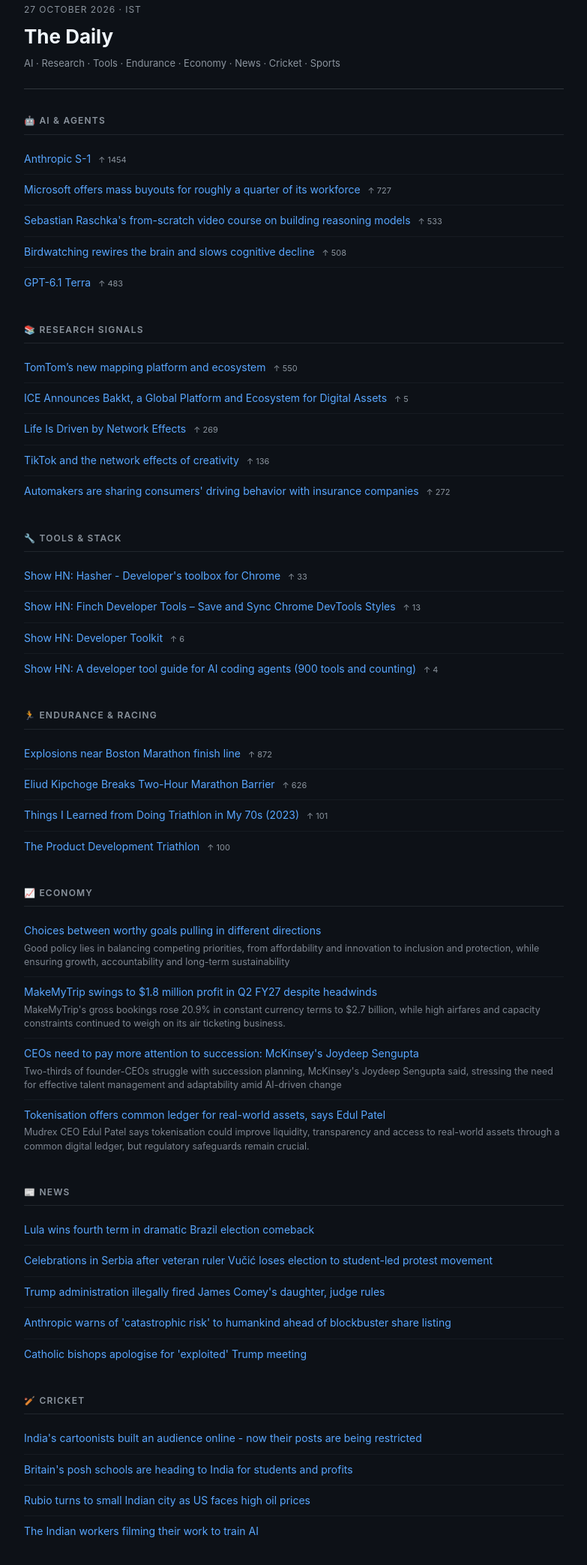
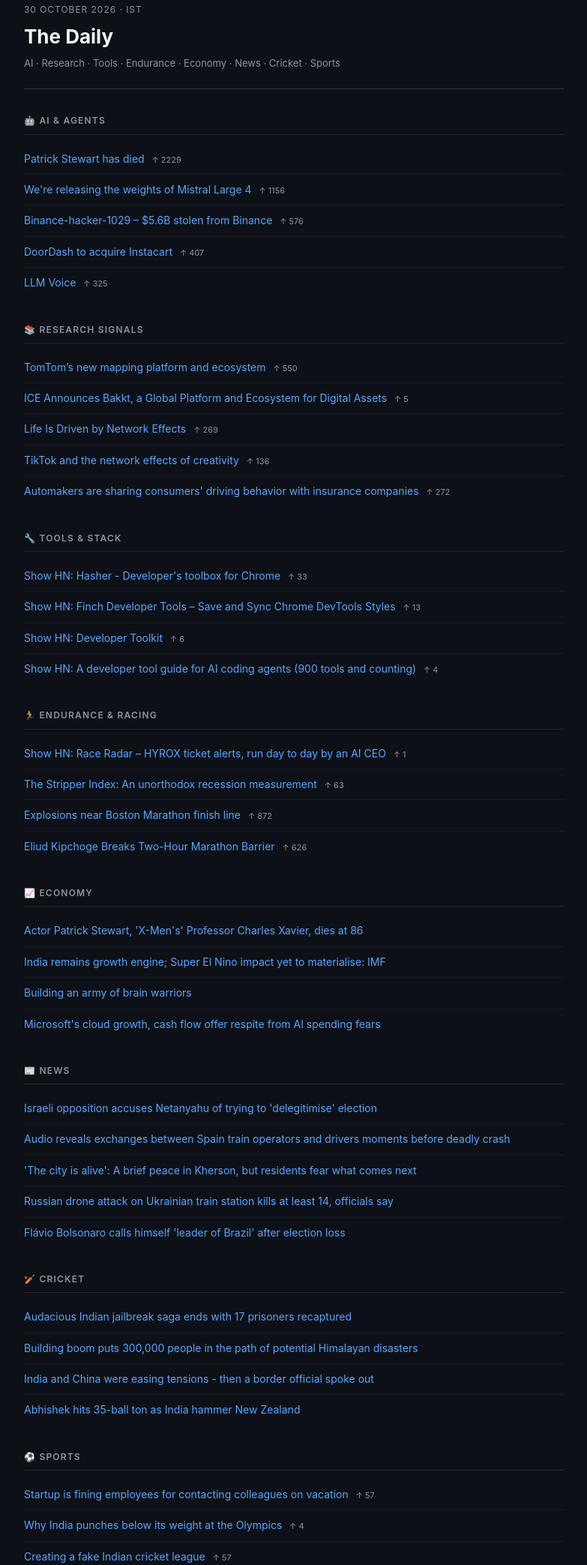
Before and after one commit to thehawkeye/murali, a plain HTML site: page daily/20261030.html in a window 1280 px wide. Shown: the part 104-2191 px from the top of the page at 75% size, without its empty margins (248-1031 px from the left). Drawn offline with Linux system fonts and the light colour scheme.

Commit message:
Daily brief 20261030

```diff
--- a/daily/20261027.html
+++ b/daily/20261030.html
@@ -3,7 +3,7 @@
 <head>
 <meta charset="UTF-8">
 <meta name="viewport" content="width=device-width, initial-scale=1.0">
-<title>The Daily — 27 October 2026</title>
+<title>The Daily — 30 October 2026</title>
 <style>
   * { box-sizing: border-box; margin: 0; padding: 0; }
   body { font-family: -apple-system, BlinkMacSystemFont, 'Segoe UI', sans-serif; background: #0d1117; color: #e6edf3; min-height: 100vh; line-height: 1.6; }
@@ -36,17 +36,17 @@
     <a href="./daily-index.html">All Briefs</a>
   </div>
   <header>
-    <div class="date">27 October 2026 · IST</div>
+    <div class="date">30 October 2026 · IST</div>
     <h1>The Daily</h1>
     <div class="tagline">AI · Research · Tools · Endurance · Economy · News · Cricket · Sports</div>
   </header>
 <h2>🤖 AI & Agents</h2>
 <ul>
-  <li><a href="https://www.sec.gov/Archives/edgar/data/2130357/000162828026067168/anthropicpbc-sx1.htm" target="_blank">Anthropic S-1</a> <span class="meta">↑ 1454</span></li>
-  <li><a href="https://www.seattletimes.com/business/microsoft/microsoft-offers-mass-buyouts-for-roughly-a-quarter-of-its-workforce/" target="_blank">Microsoft offers mass buyouts for roughly a quarter of its workforce</a> <span class="meta">↑ 727</span></li>
-  <li><a href="https://magazine.sebastianraschka.com/p/building-reasoning-models" target="_blank">Sebastian Raschka's from-scratch video course on building reasoning models</a> <span class="meta">↑ 533</span></li>
-  <li><a href="https://www.bbc.com/future/article/20261019-birdwatching-rewires-the-brain-and-slows-cognitive-decline" target="_blank">Birdwatching rewires the brain and slows cognitive decline</a> <span class="meta">↑ 508</span></li>
-  <li><a href="https://openai.com/index/introducing-gpt-6-1-terra/" target="_blank">GPT-6.1 Terra</a> <span class="meta">↑ 483</span></li>
+  <li><a href="https://www.nytimes.com/2026/10/29/arts/television/patrick-stewart-dead.html" target="_blank">Patrick Stewart has died</a> <span class="meta">↑ 2229</span></li>
+  <li><a href="https://mistral.ai/news/mistral-large-4-oss/" target="_blank">We're releasing the weights of Mistral Large 4</a> <span class="meta">↑ 1156</span></li>
+  <li><a href="https://arkm.com/explorer/entity/21a94755-f604-45e5-9501-6542e23005e8" target="_blank">Binance-hacker-1029 – $5.6B stolen from Binance</a> <span class="meta">↑ 576</span></li>
+  <li><a href="https://about.doordash.com/en-us/news/doordash-to-acquire-instacart" target="_blank">DoorDash to acquire Instacart</a> <span class="meta">↑ 407</span></li>
+  <li><a href="https://martinfowler.com/bliki/LLM-Voice.html" target="_blank">LLM Voice</a> <span class="meta">↑ 325</span></li>
 </ul>
 <h2>📚 Research Signals</h2>
 <ul>
@@ -65,32 +65,32 @@
 </ul>
 <h2>🏃 Endurance & Racing</h2>
 <ul>
+  <li><a href="https://raceradar.fit/" target="_blank">Show HN: Race Radar – HYROX ticket alerts, run day to day by an AI CEO</a> <span class="meta">↑ 1</span></li>
+  <li><a href="https://theamericangenius.com/tech-news/the-stripper-index-recession/" target="_blank">The Stripper Index: An unorthodox recession measurement</a> <span class="meta">↑ 63</span></li>
   <li><a href="http://www.wcvb.com/news/local/metro/Explosions-reported-near-Boston-Marathon-finish-line/-/11971628/19757044/-/ktnc1wz/-/index.html" target="_blank">Explosions near Boston Marathon finish line</a> <span class="meta">↑ 872</span></li>
   <li><a href="https://www.nytimes.com/2019/10/12/sports/eliud-kipchoge-marathon-record.html" target="_blank">Eliud Kipchoge Breaks Two-Hour Marathon Barrier</a> <span class="meta">↑ 626</span></li>
-  <li><a href="https://www.triathlete.com/culture/7-things-i-learned-doing-triathlon-in-my-70s/" target="_blank">Things I Learned from Doing Triathlon in My 70s (2023)</a> <span class="meta">↑ 101</span></li>
-  <li><a href="https://www.facebook.com/notes/kent-beck/the-product-development-triathlon/1215075478525314" target="_blank">The Product Development Triathlon</a> <span class="meta">↑ 100</span></li>
 </ul>
 <h2>📈 Economy</h2>
 <ul>
-  <li><a href="<![CDATA[https://www.business-standard.com/opinion/specials/choices-between-worthy-goals-pulling-in-different-directions-126102700027_1.html]]>" target="_blank">Choices between worthy goals pulling in different directions</a><br><span class="summary">Good policy lies in balancing competing priorities, from affordability and innovation to inclusion and protection, while ensuring growth, accountability and long-term sustainability</span></li>
-  <li><a href="<![CDATA[https://www.business-standard.com/companies/news/makemytrip-swings-to-1-8-million-profit-in-q2-fy27-despite-headwinds-126102700032_1.html]]>" target="_blank">MakeMyTrip swings to $1.8 million profit in Q2 FY27 despite headwinds</a><br><span class="summary">MakeMyTrip's gross bookings rose 20.9% in constant currency terms to $2.7 billion, while high airfares and capacity constraints continued to weigh on its air ticketing business.</span></li>
-  <li><a href="<![CDATA[https://www.business-standard.com/specials/bs-events/ceos-need-to-pay-more-attention-to-succession-mckinsey-s-joydeep-sengupta-126102601339_1.html]]>" target="_blank">CEOs need to pay more attention to succession: McKinsey's Joydeep Sengupta</a><br><span class="summary">Two-thirds of founder-CEOs struggle with succession planning, McKinsey's Joydeep Sengupta said, stressing the need for effective talent management and adaptability amid AI-driven change</span></li>
-  <li><a href="<![CDATA[https://www.business-standard.com/specials/bs-events/tokenisation-offers-common-ledger-for-real-world-assets-says-edul-patel-126102601423_1.html]]>" target="_blank">Tokenisation offers common ledger for real-world assets, says Edul Patel</a><br><span class="summary">Mudrex CEO Edul Patel says tokenisation could improve liquidity, transparency and access to real-world assets through a common digital ledger, but regulatory safeguards remain crucial.</span></li>
+  <li><a href="https://www.business-standard.com/entertainment/actor-patrick-stewart-x-men-s-professor-charles-xavier-dies-at-86-126103000046_1.html" target="_blank">Actor Patrick Stewart, 'X-Men's' Professor Charles Xavier, dies at 86</a></li>
+  <li><a href="https://www.business-standard.com/economy/news/india-remains-growth-engine-super-el-nino-impact-yet-to-materialise-imf-126102901811_1.html" target="_blank">India remains growth engine; Super El Nino impact yet to materialise: IMF</a></li>
+  <li><a href="https://www.business-standard.com/book/building-an-army-of-brain-warriors-126102901877_1.html" target="_blank">Building an army of brain warriors</a></li>
+  <li><a href="https://www.business-standard.com/world-news/microsoft-s-cloud-growth-cash-flow-offer-respite-from-ai-spending-fears-126102901904_1.html" target="_blank">Microsoft's cloud growth, cash flow offer respite from AI spending fears</a></li>
 </ul>
 <h2>📰 News</h2>
 <ul>
-  <li><a href="https://www.bbc.co.uk/news/articles/ckm23y3mg1yyo?at_medium=RSS&at_campaign=rss" target="_blank">Lula wins fourth term in dramatic Brazil election comeback</a></li>
-  <li><a href="https://www.bbc.co.uk/news/articles/cw5yn3xlprpmo?at_medium=RSS&at_campaign=rss" target="_blank">Celebrations in Serbia after veteran ruler Vučić loses election to student-led protest movement</a></li>
-  <li><a href="https://www.bbc.co.uk/news/articles/ck78px6glw3lo?at_medium=RSS&at_campaign=rss" target="_blank">Trump administration illegally fired James Comey's daughter, judge rules</a></li>
-  <li><a href="https://www.bbc.co.uk/news/articles/cq398p1wd1evo?at_medium=RSS&at_campaign=rss" target="_blank">Anthropic warns of 'catastrophic risk' to humankind ahead of blockbuster share listing</a></li>
-  <li><a href="https://www.bbc.co.uk/news/articles/cw8rz1d286v3o?at_medium=RSS&at_campaign=rss" target="_blank">Catholic bishops apologise for 'exploited' Trump meeting</a></li>
+  <li><a href="https://www.bbc.co.uk/news/articles/ckdd8qdl9e0eo?at_medium=RSS&at_campaign=rss" target="_blank">Israeli opposition accuses Netanyahu of trying to 'delegitimise' election</a></li>
+  <li><a href="https://www.bbc.co.uk/news/articles/cmqxnl312v34o?at_medium=RSS&at_campaign=rss" target="_blank">Audio reveals exchanges between Spain train operators and drivers moments before deadly crash</a></li>
+  <li><a href="https://www.bbc.co.uk/news/articles/ck1l393pyrylo?at_medium=RSS&at_campaign=rss" target="_blank">'The city is alive': A brief peace in Kherson, but residents fear what comes next</a></li>
+  <li><a href="https://www.bbc.co.uk/news/articles/c9p8gdlz1p2ko?at_medium=RSS&at_campaign=rss" target="_blank">Russian drone attack on Ukrainian train station kills at least 14, officials say</a></li>
+  <li><a href="https://www.bbc.co.uk/news/articles/c3x2w4109pj8o?at_medium=RSS&at_campaign=rss" target="_blank">Flávio Bolsonaro calls himself 'leader of Brazil' after election loss</a></li>
 </ul>
 <h2>🏏 Cricket</h2>
 <ul>
-  <li><a href="https://www.bbc.co.uk/news/articles/cm3elp3v7jkdo?at_medium=RSS&at_campaign=rss" target="_blank">India's cartoonists built an audience online - now their posts are being restricted</a></li>
-  <li><a href="https://www.bbc.co.uk/news/articles/c6vgx1ldvz5vo?at_medium=RSS&at_campaign=rss" target="_blank">Britain's posh schools are heading to India for students and profits</a></li>
-  <li><a href="https://www.bbc.co.uk/news/articles/c3x2wnk8ejq5o?at_medium=RSS&at_campaign=rss" target="_blank">Rubio turns to small Indian city as US faces high oil prices</a></li>
-  <li><a href="https://www.bbc.co.uk/news/articles/ckvgyml6pdm9o?at_medium=RSS&at_campaign=rss" target="_blank">The Indian workers filming their work to train AI</a></li>
+  <li><a href="https://www.bbc.co.uk/news/articles/cmx2qrgy591ro?at_medium=RSS&at_campaign=rss" target="_blank">Audacious Indian jailbreak saga ends with 17 prisoners recaptured</a></li>
+  <li><a href="https://www.bbc.co.uk/news/articles/c574pj3zljvjo?at_medium=RSS&at_campaign=rss" target="_blank">Building boom puts 300,000 people in the path of potential Himalayan disasters</a></li>
+  <li><a href="https://www.bbc.co.uk/news/articles/cj3vq7nkzr0qo?at_medium=RSS&at_campaign=rss" target="_blank">India and China were easing tensions - then a border official spoke out</a></li>
+  <li><a href="https://www.bbc.co.uk/sport/cricket/articles/cvlyd05g6wypo?at_medium=RSS&at_campaign=rss" target="_blank">Abhishek hits 35-ball ton as India hammer New Zealand</a></li>
 </ul>
 <h2>⚽ Sports</h2>
 <ul>
@@ -116,7 +116,7 @@
 </ul>
 
   <footer>
-    Generated 27 October 2026 · muralikrishnan.net/daily/20261027<br>
+    Generated 30 October 2026 · muralikrishnan.net/daily/20261030<br>
     Sources: arXiv, HN, BBC, ESPN Cricinfo
   </footer>
 </div>
```
Also changed, not shown: daily/daily-index.html (+5 -5 lines), daily/index.html (+2 -2 lines).
